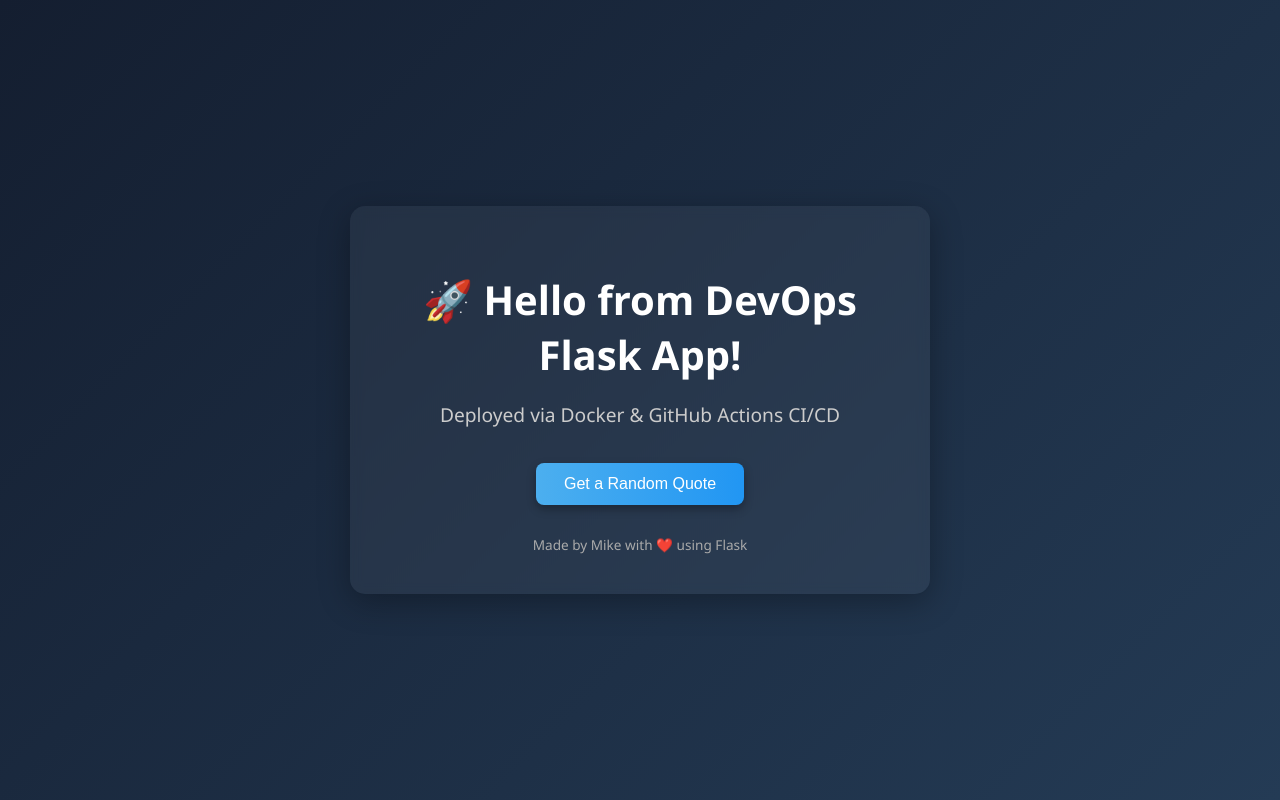
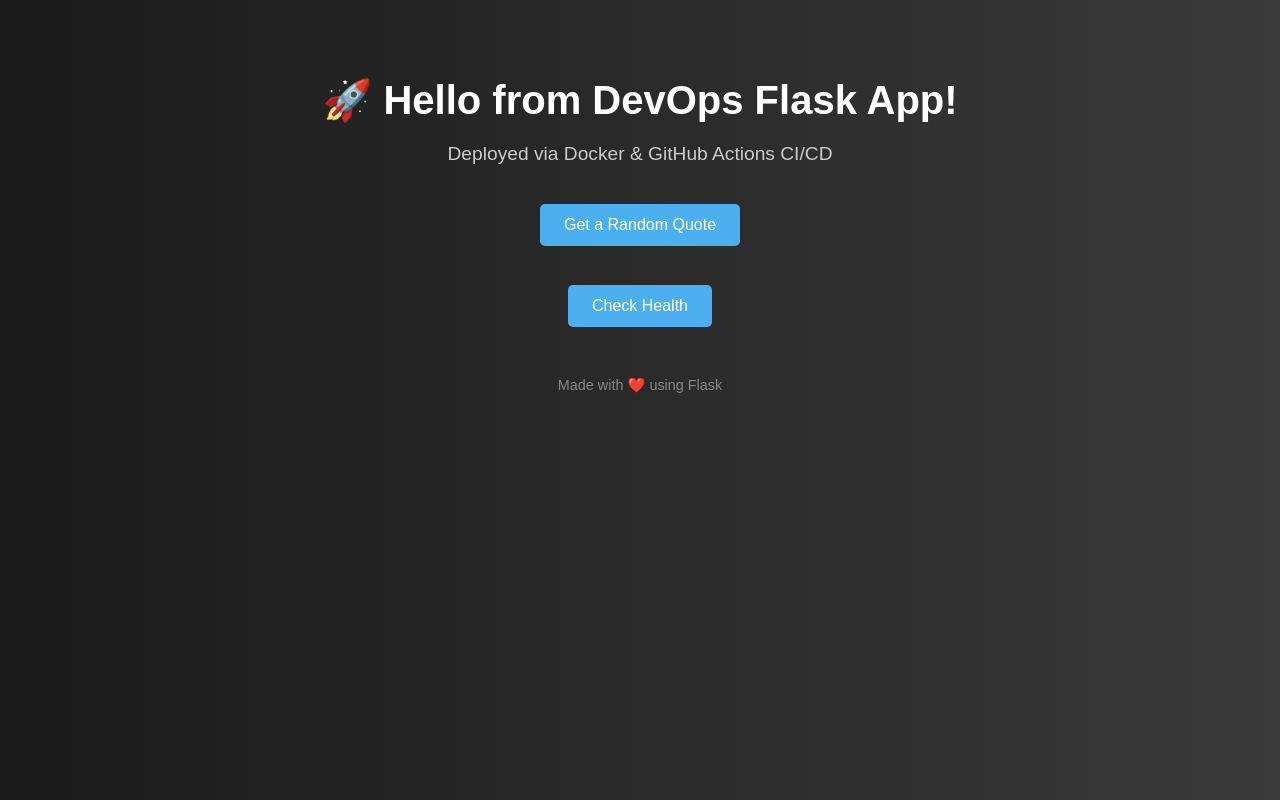
Before and after one commit to m2felix/flask-devops-boilerplate, a Flask app: template app/templates/index.html in a window 1280 px wide. Run offline with Flask 3, Linux system fonts and the light colour scheme; the template is opened without the code that fills it, so the values that code supplies are empty.

Commit message:
Made another changes because the features aren't still working

```diff
--- a/app/templates/index.html
+++ b/app/templates/index.html
@@ -6,85 +6,70 @@
     <title>🚀 DevOps Flask App</title>
     <style>
         body {
-            font-family: 'Segoe UI', sans-serif;
-            background: linear-gradient(135deg, #141e30, #243b55);
+            font-family: Arial, sans-serif;
+            background: linear-gradient(to right, #1a1a1a, #3a3a3a);
             color: white;
+            text-align: center;
             margin: 0;
-            padding: 0;
-            height: 100vh;
-            display: flex;
-            align-items: center;
-            justify-content: center;
-        }
-        .container {
-            text-align: center;
-            background: rgba(255, 255, 255, 0.05);
-            padding: 40px;
-            border-radius: 15px;
-            box-shadow: 0 8px 32px rgba(0, 0, 0, 0.3);
-            backdrop-filter: blur(6px);
-            animation: fadeIn 1.2s ease-in-out;
-            max-width: 500px;
+            padding: 50px;
         }
         h1 {
             font-size: 2.5rem;
             margin-bottom: 10px;
         }
-        p.subtitle {
+        p {
             font-size: 1.2rem;
             color: #ccc;
-            margin-bottom: 20px;
         }
         button {
-            background: linear-gradient(90deg, #4cafef, #2196f3);
+            background-color: #4cafef;
             border: none;
             color: white;
-            padding: 12px 28px;
+            padding: 12px 24px;
+            text-align: center;
+            text-decoration: none;
+            display: inline-block;
             font-size: 1rem;
-            margin-top: 15px;
+            margin-top: 20px;
             cursor: pointer;
-            border-radius: 8px;
-            box-shadow: 0 4px 10px rgba(0,0,0,0.3);
-            transition: transform 0.2s ease, box-shadow 0.3s ease;
+            border-radius: 5px;
         }
         button:hover {
-            transform: translateY(-2px);
-            box-shadow: 0 6px 14px rgba(0,0,0,0.4);
-        }
-        #quote {
-            margin-top: 20px;
-            font-style: italic;
-            color: #f0f0f0;
-            opacity: 0;
-            transition: opacity 0.5s ease-in-out;
+            background-color: #379add;
         }
         footer {
-            margin-top: 30px;
-            font-size: 0.85rem;
-            color: #aaa;
-        }
-        @keyframes fadeIn {
-            from { opacity: 0; transform: translateY(20px); }
-            to { opacity: 1; transform: translateY(0); }
+            margin-top: 50px;
+            font-size: 0.9rem;
+            color: #888;
         }
     </style>
 </head>
 <body>
-    <div class="container">
-        <h1>🚀 Hello from DevOps Flask App!</h1>
-        <p class="subtitle">Deployed via Docker & GitHub Actions CI/CD</p>
-        <button onclick="getQuote()">Get a Random Quote</button>
-        <p id="quote"></p>
-        <footer>Made by Mike with ❤️ using Flask</footer>
-    </div>
+    <h1>🚀 Hello from DevOps Flask App!</h1>
+    <p>Deployed via Docker & GitHub Actions CI/CD</p>
+
+    <!-- Random Quote Section -->
+    <button onclick="getQuote()">Get a Random Quote</button>
+    <p id="quote"></p>
+
+    <!-- Health Check Section -->
+    <button onclick="getStatus()">Check Health</button>
+    <p id="status"></p>
+
+    <footer>Made with ❤️ using Flask</footer>
 
     <script>
         async function getQuote() {
             let res = await fetch('/api/random-quote');
             let data = await res.json();
-            let quoteEl = document.getElementById('quote');
-            quoteEl.innerText = `"${data.quote}"`;
-            quoteEl.style.opacity = 1; // fade in
+            document.getElementById('quote').innerText = `"${data.quote}"`;
+        }
+
+        async function getStatus() {
+            let res = await fetch('/health');
+            let data = await res.json();
+            document.getElementById('status').innerText =
+                `Status: ${data.status}, Service: ${data.service}, Uptime: ${data.uptime}`;
         }
     </script>
 </body>
```
